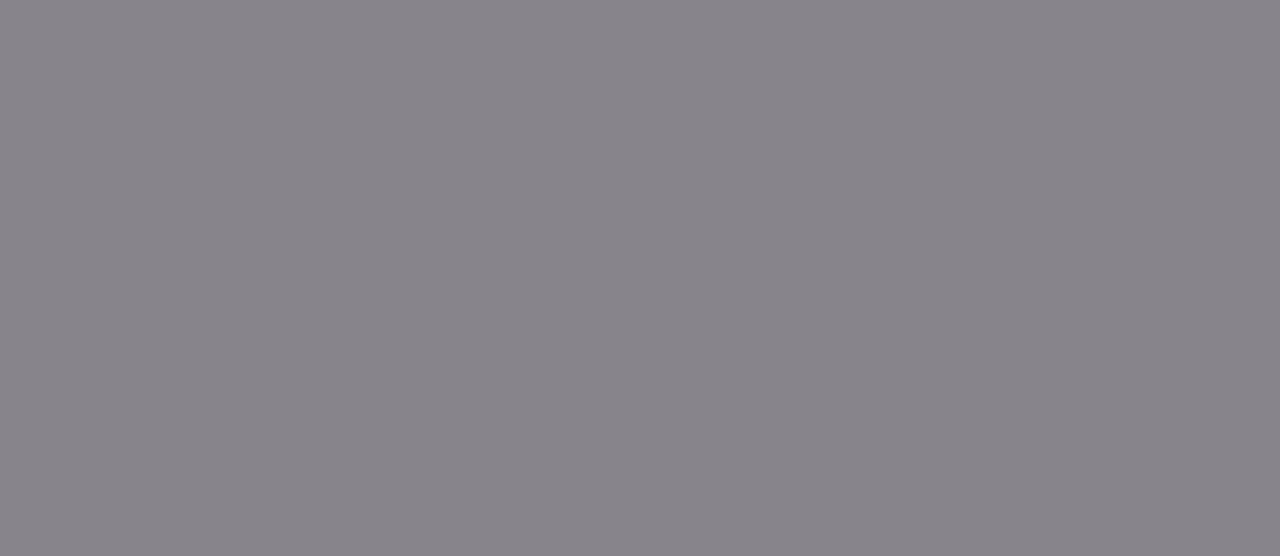
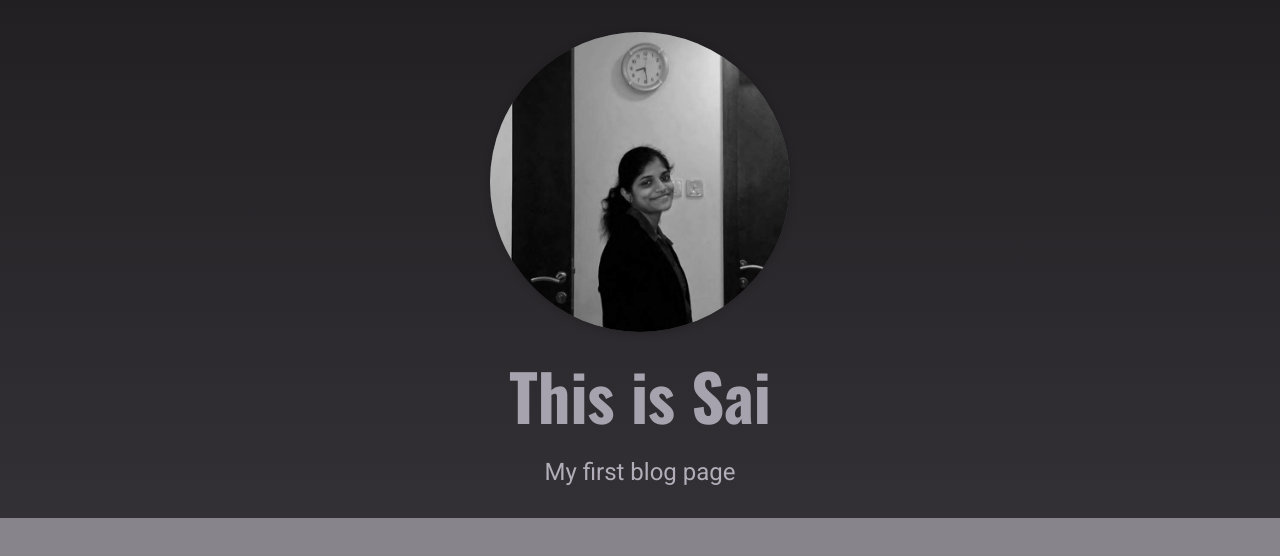
Before and after one commit to sailakshmy/blogProject, a Next.js app in the folder blog/: page / in a window 1280 px wide. Shown: the top 556 px of the page. Built offline with nearby package versions, Linux system fonts and the light colour scheme.

Commit message:
Created the Hero component

```diff
--- a/blog/components/home-page/hero.js
+++ b/blog/components/home-page/hero.js
@@ -0,0 +1,17 @@
+import React from "react";
+import classes from "./hero.module.css";
+import Image from "next/image";
+
+const Hero = () => {
+  return (
+    <section className={classes.hero}>
+      <div className={classes.image}>
+        <Image src="/images/site/Sai.png" alt="Sai" width={1000} height={1000} />
+      </div>
+      <h1>This is Sai</h1>
+      <p>My first blog page</p>
+    </section>
+  );
+};
+
+export default Hero;
--- a/blog/pages/index.js
+++ b/blog/pages/index.js
@@ -1,9 +1,10 @@
+import Hero from '@/components/home-page/hero'
 import React from 'react'
 
 const Homepage = () => {
   return (
     <div>
-
+      <Hero />
     </div>
   )
 }
```
Also changed, not shown: blog/public/images/site/Sai.png (added).
